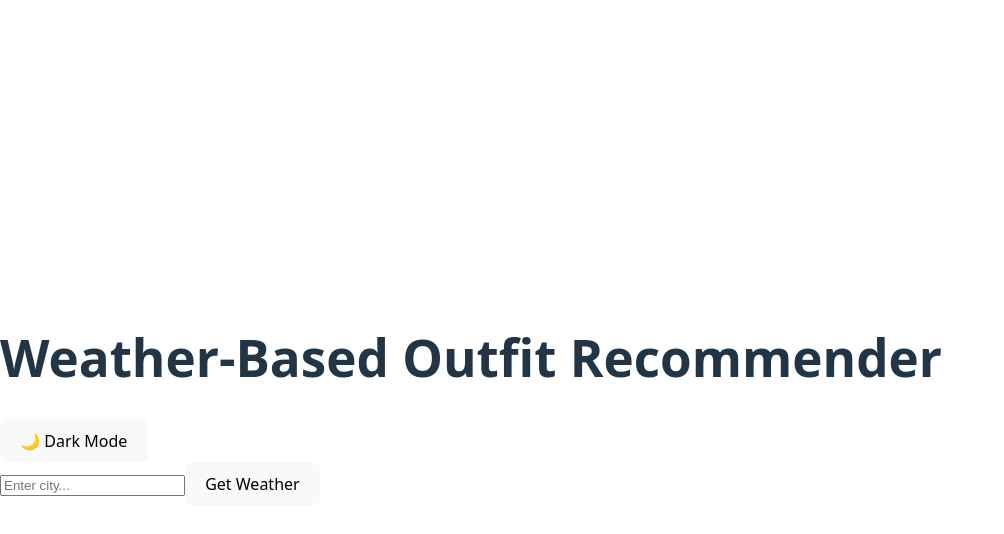
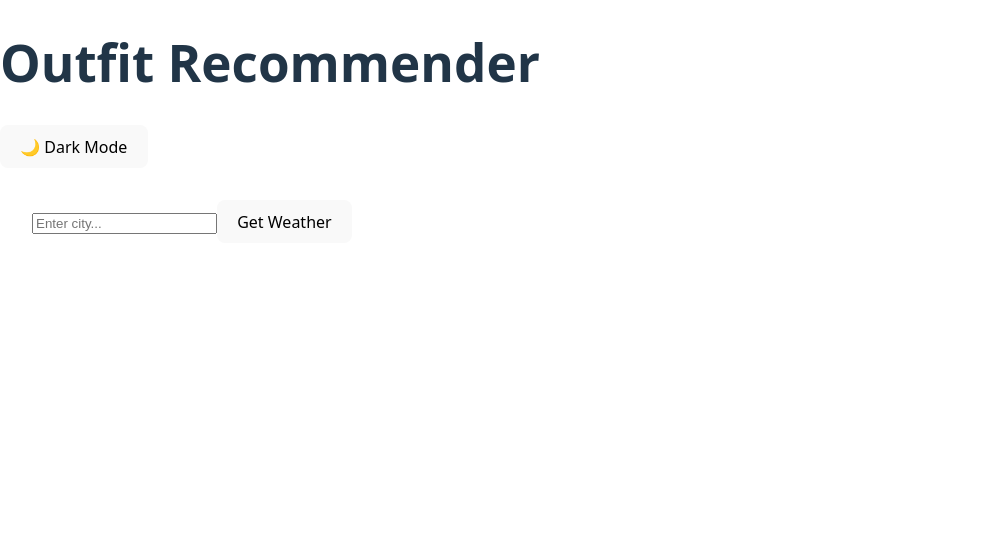
Before and after one commit to aditithakur9417/Weather-Based-Outfit-Recommender, a React (Vite) app: page / in a window 1280 px wide. Shown: the top 534 px of the page, without its empty margins (0-1004 px from the left). Built offline with nearby package versions, Linux system fonts and the light colour scheme.

Commit message:
City related configurations, API keys updated and stores as environment variables

```diff
--- a/package.json
+++ b/package.json
@@ -10,6 +10,7 @@
     "preview": "vite preview"
   },
   "dependencies": {
+    "axios": "^1.11.0",
     "framer-motion": "^12.23.12",
     "react": "^19.1.0",
     "react-dom": "^19.1.0"
--- a/src/App.css
+++ b/src/App.css
@@ -1,11 +1,23 @@
 :root {
   --bg-color: #ffffff;
-  --text-color: #222;
+  --text-color: #121212;
+  --card-bg: #f0f0f0;
+  --border-color: #ddd;
 }
 
-[data-theme='dark'] {
+[data-theme="dark"] {
   --bg-color: #121212;
   --text-color: #f5f5f5;
+  --card-bg: #1f1f1f;
+  --border-color: #333;
+}
+
+body {
+  background-color: var(--bg-color);
+  color: var(--text-color);
+  font-family: "Inter", sans-serif;
+  margin: 0;
+  padding: 0;
 }
 
 body {
@@ -44,3 +56,25 @@ body {
 .suggestions-list li:hover {
   background-color: #f0f0f0;
 }
+
+/* header css */
+
+.header {
+  width: 100%;
+  height: 64px;
+  background-color: var(--card-bg);
+  color: var(--text-color);
+  display: flex;
+  align-items: center;
+  justify-content: space-between;
+  padding: 0 2rem;
+  box-shadow: 0 2px 8px rgba(0, 0, 0, 0.05);
+  position: sticky;
+  top: 0;
+  z-index: 999;
+}
+
+.logo {
+  font-size: 1.5rem;
+  font-weight: 600;
+}
--- a/src/App.jsx
+++ b/src/App.jsx
@@ -1,27 +1,25 @@
-import React from 'react';
-import { WeatherProvider } from './context/WeatherContext';
-import { ThemeProvider } from './context/ThemeContext';
-import CitySearch from './components/CitySearch';
-import WeatherCard from './components/WeatherCard';
-import OutfitSuggestion from './components/OutfitSuggestion';
-import SearchHistory from './components/SearchHistory';
-import ThemeToggle from './components/ThemeToggle';
+import React from "react";
+import MainLayout from "./components/Layout/MainLayout";
+import CitySearch from "./components/CitySearch";
+import WeatherCard from "./components/WeatherCard";
+import OutfitSuggestion from "./components/OutfitSuggestion";
+import SearchHistory from "./components/SearchHistory";
+import { WeatherProvider } from "./context/WeatherContext";
+import { ThemeProvider } from "./context/ThemeContext";
 
-const App = () => {
+function App() {
   return (
     <ThemeProvider>
       <WeatherProvider>
-        <main className="app-container">
-          <h1>Weather-Based Outfit Recommender</h1>
-          <ThemeToggle />
+        <MainLayout>
           <CitySearch />
-          <SearchHistory />
           <WeatherCard />
           <OutfitSuggestion />
-        </main>
+          <SearchHistory />
+        </MainLayout>
       </WeatherProvider>
     </ThemeProvider>
   );
-};
+}
 
 export default App;
--- a/src/components/CitySearch.jsx
+++ b/src/components/CitySearch.jsx
@@ -4,7 +4,7 @@ import { useWeatherContext } from '../context/WeatherContext';
 import { cities } from '../utils/cityList';
 import useDebounce from '../hooks/useDebounce';
 
-const API_KEY = 'YOUR_OPENWEATHERMAP_API_KEY';
+const API_KEY = import.meta.env.VITE_WEATHER_API_KEY;
 
 const CitySearch = () => {
   const [city, setCity] = useState('');
@@ -18,15 +18,17 @@ const CitySearch = () => {
     try {
       setError('');
       const res = await axios.get(
-        `https://api.openweathermap.org/data/2.5/weather?q=${cityName}&appid=${API_KEY}&units=metric`
+        `https://api.weatherapi.com/v1/current.json?key=${API_KEY}&q=${encodeURIComponent(cityName)}`
       );
-      updateWeather(res.data, cityName);
+      const data = res.data;
+      updateWeather(data, cityName);
       setCity('');
       setShowSuggestions(false);
     } catch (err) {
       setError('City not found or API error');
     }
   };
+
 
   const handleSubmit = (e) => {
     e.preventDefault();
--- /dev/null
+++ b/src/components/Layout/Header.jsx
@@ -0,0 +1,14 @@
+import React from "react";
+import ThemeToggle from "../ThemeToggle";
+
+
+const Header = () => {
+  return (
+    <header className="header">
+      <h1 className="logo">Outfit Recommender</h1>
+      <ThemeToggle />
+    </header>
+  );
+};
+
+export default Header;
--- /dev/null
+++ b/src/components/Layout/MainLayout.jsx
@@ -0,0 +1,22 @@
+import React from "react";
+import Header from "./Header";
+
+const MainLayout = ({ children }) => {
+  return (
+    <div className="main-layout" style={{ minHeight: "100vh" }}>
+      <Header />
+      <main
+      style={{
+        backgroundColor: "var(--bg-color)",
+        color: "var(--text-color)",
+        minHeight: "100vh",
+        padding: "2rem",
+      }}
+    >
+        {children}
+      </main>
+    </div>
+  );
+};
+
+export default MainLayout;
--- a/src/components/SearchHistory.jsx
+++ b/src/components/SearchHistory.jsx
@@ -1,8 +1,9 @@
 import React from 'react';
 import { useWeatherContext } from '../context/WeatherContext';
+import { motion } from 'framer-motion';
 import axios from 'axios';
 
-const API_KEY = 'YOUR_OPENWEATHERMAP_API_KEY'; // Replace before deployment
+const API_KEY = import.meta.env.VITE_WEATHER_API_KEY;
 
 const SearchHistory = () => {
     const { history, updateWeather } = useWeatherContext();
@@ -10,10 +11,12 @@ const SearchHistory = () => {
     const handleCityClick = async (city) => {
         try {
             const res = await axios.get(
-                `https://api.openweathermap.org/data/2.5/weather?q=${city}&appid=${API_KEY}&units=metric`
+                `https://api.weatherapi.com/v1/current.json?key=${API_KEY}&q=${city}&aqi=no`
             );
-            updateWeather(res.data, city);
+
+            updateWeather(res.data);
         } catch (err) {
+            console.error(err);
             alert("Failed to fetch weather for this city.");
         }
     };
@@ -33,7 +36,6 @@ const SearchHistory = () => {
                         >
                             {city}
                         </motion.button>
-
                     </li>
                 ))}
             </ul>
--- a/src/components/WeatherCard.jsx
+++ b/src/components/WeatherCard.jsx
@@ -5,25 +5,25 @@ import { motion, AnimatePresence } from 'framer-motion';
 const WeatherCard = () => {
   const { currentWeather } = useWeatherContext();
 
-  if (!currentWeather) return null;
+  if (!currentWeather || !currentWeather.current || !currentWeather.location) return null;
 
-  const { main, weather, wind, city } = currentWeather;
+  const { current, location } = currentWeather;
 
   return (
     <AnimatePresence mode="wait">
       <motion.div
-        key={city}
+        key={location.name}
         initial={{ opacity: 0, y: 10 }}
         animate={{ opacity: 1, y: 0 }}
         exit={{ opacity: 0, y: -10 }}
         transition={{ duration: 0.4 }}
         className="weather-card"
       >
-        <h2>{city}</h2>
-        <p><strong>Temperature:</strong> {main.temp} °C</p>
-        <p><strong>Condition:</strong> {weather[0].main}</p>
-        <p><strong>Humidity:</strong> {main.humidity}%</p>
-        <p><strong>Wind Speed:</strong> {wind.speed} m/s</p>
+        <h2>{location.name}, {location.country}</h2>
+        <p><strong>Temperature:</strong> {current.temp_c} °C</p>
+        <p><strong>Condition:</strong> {current.condition?.text}</p>
+        <p><strong>Humidity:</strong> {current.humidity}%</p>
+        <p><strong>Wind Speed:</strong> {current.wind_kph} km/h</p>
       </motion.div>
     </AnimatePresence>
   );
--- a/src/utils/cityList.js
+++ b/src/utils/cityList.js
@@ -1,5 +1,10 @@
 export const cities = [
-    "New York", "London", "Delhi", "Paris", "Tokyo",
-    "Berlin", "Mumbai", "Beijing", "Sydney", "Toronto",
-    "Los Angeles", "Cairo", "Dubai", "Singapore", "Rome",
+    // 🇮🇳 Major Indian Cities
+    "Delhi", "Mumbai", "Bengaluru", "Chennai", "Kolkata",
+    "Hyderabad", "Pune", "Ahmedabad", "Jaipur", "Lucknow",
+
+    // 🌍 Global Cities
+    "New York", "London", "Paris", "Tokyo", "Berlin",
+    "Beijing", "Sydney", "Toronto", "Los Angeles", "Dubai",
+    "Singapore", "Cairo", "Rome"
   ];
--- a/src/utils/getOutfitSuggestion.js
+++ b/src/utils/getOutfitSuggestion.js
@@ -1,16 +1,18 @@
 export const getOutfitSuggestion = (weather) => {
-    const condition = weather.weather[0].main;
-    const temp = weather.main.temp;
+    if (!weather || !weather.current || !weather.current.condition) return "Weather data unavailable";
 
-    if (condition.toLowerCase().includes("rain")) {
-      return "Take an umbrella ☔";
-    } else if (temp < 15) {
-      return "Wear a warm jacket 🧥";
-    } else if (condition.toLowerCase().includes("sun")) {
-      return "Sunglasses recommended 😎";
-    } else if (temp > 30) {
-      return "Wear light clothing 👕";
+    const condition = weather.current.condition.text.toLowerCase();
+    const temp = weather.current.temp_c;
+
+    if (condition.includes("rain")) {
+      return "Carry an umbrella or wear a waterproof jacket.";
+    } else if (condition.includes("snow")) {
+      return "Wear warm clothes and snow boots.";
+    } else if (temp < 10) {
+      return "Wear a heavy jacket and layer up.";
+    } else if (temp >= 10 && temp <= 20) {
+      return "A light jacket or sweater should be fine.";
     } else {
-      return "Dress comfortably!";
+      return "T-shirt and jeans weather!";
     }
   };
```
Also changed, not shown: src/api/weatherApi.js (added, +27 -0 lines), 2 other files (tests, documents, lock files or other folders).
